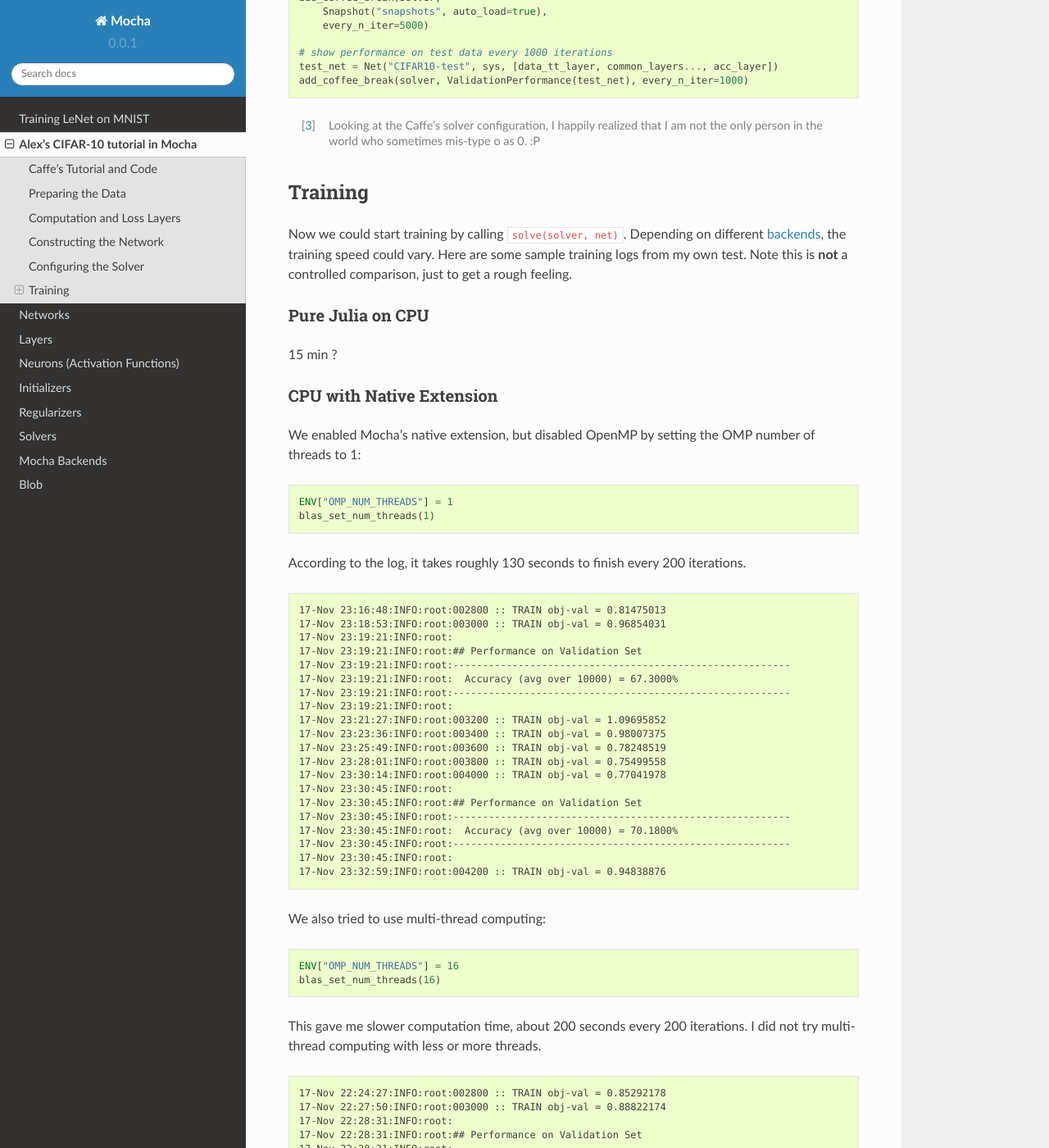
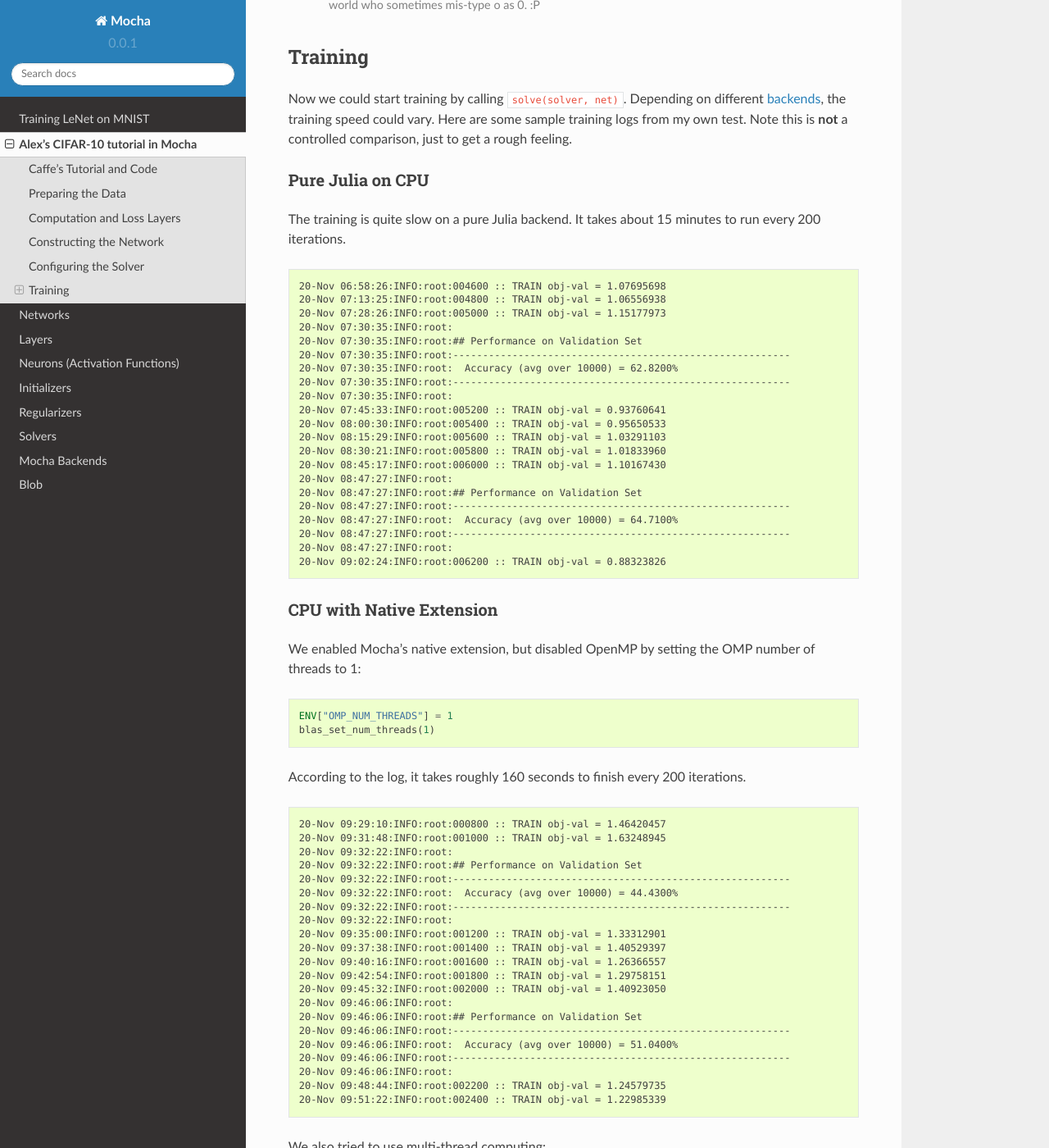
Before and after one commit to pluskid/Mocha.jl, a Sphinx documentation site: the page built from docs/tutorial/cifar10.rst, in a window 1280 px wide and 1400 px high, scrolled down 4821 px. Shown: the whole window at 82% size. Built offline with Sphinx 7.4.7 and the Read the Docs theme 2.0.0, drawn with Linux system fonts in a browser that asks for light colours; some of the changed text lies outside the part shown.

Commit message:
update NEWS

```diff
--- a/docs/tutorial/cifar10.rst
+++ b/docs/tutorial/cifar10.rst
@@ -286,7 +278,33 @@ a controlled comparison, just to get a rough feeling.
 Pure Julia on CPU
 ~~~~~~~~~~~~~~~~~
 
-15 min ?
+The training is quite slow on a pure Julia backend. It takes about 15 minutes to
+run every 200 iterations.
+
+.. code-block:: text
+
+   20-Nov 06:58:26:INFO:root:004600 :: TRAIN obj-val = 1.07695698
+   20-Nov 07:13:25:INFO:root:004800 :: TRAIN obj-val = 1.06556938
+   20-Nov 07:28:26:INFO:root:005000 :: TRAIN obj-val = 1.15177973
+   20-Nov 07:30:35:INFO:root:
+   20-Nov 07:30:35:INFO:root:## Performance on Validation Set
+   20-Nov 07:30:35:INFO:root:---------------------------------------------------------
+   20-Nov 07:30:35:INFO:root:  Accuracy (avg over 10000) = 62.8200%
+   20-Nov 07:30:35:INFO:root:---------------------------------------------------------
+   20-Nov 07:30:35:INFO:root:
+   20-Nov 07:45:33:INFO:root:005200 :: TRAIN obj-val = 0.93760641
+   20-Nov 08:00:30:INFO:root:005400 :: TRAIN obj-val = 0.95650533
+   20-Nov 08:15:29:INFO:root:005600 :: TRAIN obj-val = 1.03291103
+   20-Nov 08:30:21:INFO:root:005800 :: TRAIN obj-val = 1.01833960
+   20-Nov 08:45:17:INFO:root:006000 :: TRAIN obj-val = 1.10167430
+   20-Nov 08:47:27:INFO:root:
+   20-Nov 08:47:27:INFO:root:## Performance on Validation Set
+   20-Nov 08:47:27:INFO:root:---------------------------------------------------------
+   20-Nov 08:47:27:INFO:root:  Accuracy (avg over 10000) = 64.7100%
+   20-Nov 08:47:27:INFO:root:---------------------------------------------------------
+   20-Nov 08:47:27:INFO:root:
+   20-Nov 09:02:24:INFO:root:006200 :: TRAIN obj-val = 0.88323826
+
 
 CPU with Native Extension
 ~~~~~~~~~~~~~~~~~~~~~~~~~
@@ -299,31 +317,32 @@ number of threads to 1:
    ENV["OMP_NUM_THREADS"] = 1
    blas_set_num_threads(1)
 
-According to the log, it takes roughly 130 seconds to finish every 200
+According to the log, it takes roughly 160 seconds to finish every 200
 iterations.
 
 .. code-block:: text
 
-   17-Nov 23:16:48:INFO:root:002800 :: TRAIN obj-val = 0.81475013
-   17-Nov 23:18:53:INFO:root:003000 :: TRAIN obj-val = 0.96854031
-   17-Nov 23:19:21:INFO:root:
-   17-Nov 23:19:21:INFO:root:## Performance on Validation Set
-   17-Nov 23:19:21:INFO:root:---------------------------------------------------------
-   17-Nov 23:19:21:INFO:root:  Accuracy (avg over 10000) = 67.3000%
-   17-Nov 23:19:21:INFO:root:---------------------------------------------------------
-   17-Nov 23:19:21:INFO:root:
-   17-Nov 23:21:27:INFO:root:003200 :: TRAIN obj-val = 1.09695852
-   17-Nov 23:23:36:INFO:root:003400 :: TRAIN obj-val = 0.98007375
-   17-Nov 23:25:49:INFO:root:003600 :: TRAIN obj-val = 0.78248519
-   17-Nov 23:28:01:INFO:root:003800 :: TRAIN obj-val = 0.75499558
-   17-Nov 23:30:14:INFO:root:004000 :: TRAIN obj-val = 0.77041978
-   17-Nov 23:30:45:INFO:root:
-   17-Nov 23:30:45:INFO:root:## Performance on Validation Set
-   17-Nov 23:30:45:INFO:root:---------------------------------------------------------
-   17-Nov 23:30:45:INFO:root:  Accuracy (avg over 10000) = 70.1800%
-   17-Nov 23:30:45:INFO:root:---------------------------------------------------------
-   17-Nov 23:30:45:INFO:root:
-   17-Nov 23:32:59:INFO:root:004200 :: TRAIN obj-val = 0.94838876
+   20-Nov 09:29:10:INFO:root:000800 :: TRAIN obj-val = 1.46420457
+   20-Nov 09:31:48:INFO:root:001000 :: TRAIN obj-val = 1.63248945
+   20-Nov 09:32:22:INFO:root:
+   20-Nov 09:32:22:INFO:root:## Performance on Validation Set
+   20-Nov 09:32:22:INFO:root:---------------------------------------------------------
+   20-Nov 09:32:22:INFO:root:  Accuracy (avg over 10000) = 44.4300%
+   20-Nov 09:32:22:INFO:root:---------------------------------------------------------
+   20-Nov 09:32:22:INFO:root:
+   20-Nov 09:35:00:INFO:root:001200 :: TRAIN obj-val = 1.33312901
+   20-Nov 09:37:38:INFO:root:001400 :: TRAIN obj-val = 1.40529397
+   20-Nov 09:40:16:INFO:root:001600 :: TRAIN obj-val = 1.26366557
+   20-Nov 09:42:54:INFO:root:001800 :: TRAIN obj-val = 1.29758151
+   20-Nov 09:45:32:INFO:root:002000 :: TRAIN obj-val = 1.40923050
+   20-Nov 09:46:06:INFO:root:
+   20-Nov 09:46:06:INFO:root:## Performance on Validation Set
+   20-Nov 09:46:06:INFO:root:---------------------------------------------------------
+   20-Nov 09:46:06:INFO:root:  Accuracy (avg over 10000) = 51.0400%
+   20-Nov 09:46:06:INFO:root:---------------------------------------------------------
+   20-Nov 09:46:06:INFO:root:
+   20-Nov 09:48:44:INFO:root:002200 :: TRAIN obj-val = 1.24579735
+   20-Nov 09:51:22:INFO:root:002400 :: TRAIN obj-val = 1.22985339
 
 We also tried to use multi-thread computing:
 
```
Also changed, not shown: other parts of docs/tutorial/cifar10.rst (+5 -13 lines), NEWS.md (+3 -2 lines), 1 other file.
